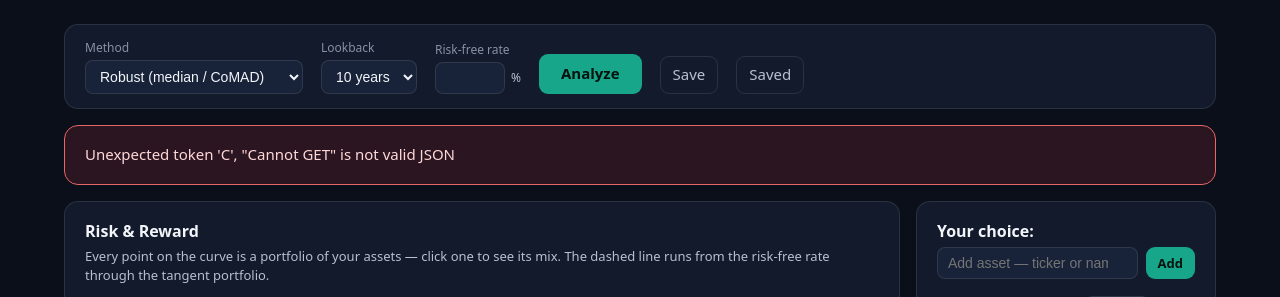
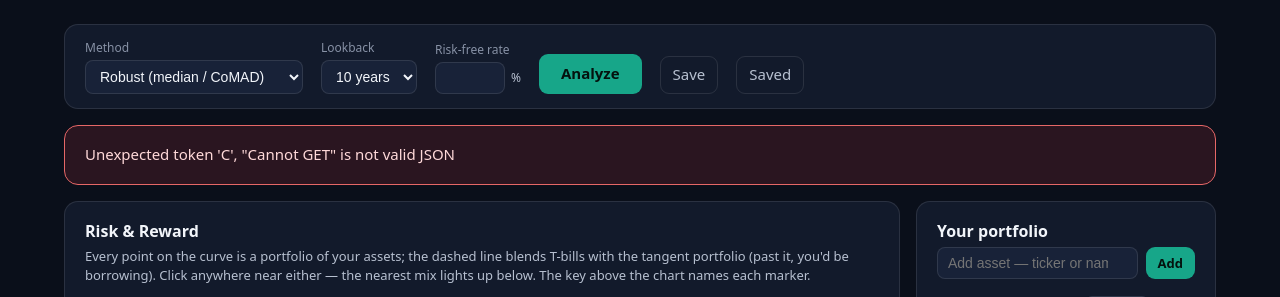
Before and after one commit to Rtasseff/Condor, a Django app: template web/explorer/templates/explorer/index.html in a window 1280 px wide. Shown: the part 66-363 px from the top of the page. Run offline with Django 5.2, Linux system fonts and the light colour scheme; the template is opened without the code that fills it, so the values that code supplies are empty; some libraries are stand-ins or nearby versions.

Commit message:
Explorer: key-based chart, click-anywhere snap, CAL two-fund mixes
First round of RT's UI review:

- Marker labels no longer chase points around the plane; every marker
  is named once in a key (Plotly legend). "Your choice" is now
  "Your portfolio" (chart, sidebar).
- Clicking a point marks it with a teal "Considering" ring; the
  selected-point card moved directly under the chart so the graph
  stays in view while inspecting.
- Click anywhere: clicks snap to the nearest inspectable point in
  pixel distance (frontier points, anchors, CAL mixes) — no need to
  hit a marker exactly. Drags/zooms are ignored.
- The capital allocation line is now selectable: Frontier.cal_mix()
  (engine: _cal_mix in frontier.py — linear two-fund math) exposes a
  grid of T-bills + tangency blends in the cal payload. Selecting one
  shows the T-bills share as a bar alongside the scaled risky weights;
  past the tangency the card warns that borrowing at the T-bill rate
  isn't realistic. Legacy precedent: CAL mixes in the 2024 notebook.
- Payload: cal gains a "points" list (additive; x/y unchanged).
  Sharpe is None (not NaN) at the zero-risk point to stay JSON-safe.

Tests: 6 new in test_model.py (closed-form linearity, k=0/k=1
identities, constant Sharpe along the line, borrowing flags, grid
span, no-tangency errors). Verified live in Chrome: snap, ring,
borrow warning, lending note, adopt flow.

```diff
--- a/web/explorer/static/explorer/app.js
+++ b/web/explorer/static/explorer/app.js
@@ -17,6 +17,7 @@ const C = {
   frontier: cssVar("--series-frontier"),
   cal: cssVar("--series-cal"),
   you: cssVar("--series-you"),
+  select: cssVar("--series-select"),
 };
 
 // ---------- state ----------
@@ -197,13 +198,30 @@ function hoverStyle() {
   };
 }
 
+function calMixLabel(p) {
+  if (p.risky_frac < 0.005) return "100% T-bills";
+  if (p.borrowing)
+    return `Borrow ${pct(-p.cash_frac, 0)} + tangency mix ${pct(p.risky_frac, 0)}`;
+  return `T-bills ${pct(p.cash_frac, 0)} + tangency mix ${pct(p.risky_frac, 0)}`;
+}
+
+function calMixTitle(p) {
+  if (p.risky_frac < 0.005) return "100% T-bills (risk-free)";
+  if (p.borrowing)
+    return `Capital allocation — ${pct(p.risky_frac, 0)} tangency mix, ` +
+           `borrowing ${pct(-p.cash_frac, 0)} at the risk-free rate`;
+  return `Capital allocation — ${pct(p.cash_frac, 0)} T-bills + ` +
+         `${pct(p.risky_frac, 0)} tangency mix`;
+}
+
 function renderChart() {
   const r = state.result;
   if (!r) return;
   $("chart-empty").style.display = "none";
 
   const traces = [];
-  const annotations = [];
+  // Identity lives in the key (legend) — no annotations chasing markers
+  // around the plane. Selection is the "Considering" ring.
 
   // capital allocation line (under everything)
   if (r.cal) {
@@ -213,6 +231,19 @@ function renderChart() {
       line: { color: C.cal, width: 2, dash: "dash" },
       hoverinfo: "skip",
     });
+    // …dotted with clickable two-fund mixes (T-bills + tangency)
+    if (r.cal.points) {
+      traces.push({
+        x: r.cal.points.map((p) => p.vol),
+        y: r.cal.points.map((p) => p.ret),
+        text: r.cal.points.map(calMixLabel),
+        mode: "markers", name: "cal-mixes", showlegend: false,
+        marker: { size: 4, color: C.cal, opacity: 0.55 },
+        hovertemplate:
+          "%{text} · reward %{y:.1%} · risk %{x:.1%}" +
+          "<br><i>click to inspect this mix</i><extra></extra>",
+      });
+    }
   }
 
   // efficient frontier
@@ -245,56 +276,41 @@ function renderChart() {
     hovertemplate: "%{text}: reward %{y:.1%} · risk %{x:.1%}<extra></extra>",
   });
 
-  // min-vol (leftmost frontier point) — labeled ink marker, not a series
+  // min-vol (leftmost frontier point)
   if (r.min_vol) {
     traces.push({
       x: [r.min_vol.vol], y: [r.min_vol.ret],
-      mode: "markers", name: "Min dispersion", showlegend: false,
+      mode: "markers", name: "Min dispersion",
       marker: {
         size: 11, symbol: "square", color: C.ink,
         line: { color: C.surface, width: 2 },
       },
       hovertemplate:
-        "Minimum dispersion · reward %{y:.1%} · risk %{x:.1%}<extra></extra>",
-    });
-    annotations.push({
-      x: r.min_vol.vol, y: r.min_vol.ret,
-      text: "Min dispersion", showarrow: true, arrowcolor: C.axis,
-      ax: -60, ay: 20, font: { color: C.ink2, size: 12 },
+        "Minimum dispersion · reward %{y:.1%} · risk %{x:.1%}" +
+        "<br><i>click to inspect</i><extra></extra>",
     });
   }
 
-  // tangency — frontier-blue diamond with ring + label
+  // tangency — frontier-blue diamond
   if (r.tangency) {
     traces.push({
       x: [r.tangency.vol], y: [r.tangency.ret],
       customdata: [[r.tangency.sharpe]],
-      mode: "markers", name: "Tangent portfolio", showlegend: false,
+      mode: "markers", name: "Tangent ('reasonable guess')",
       marker: {
         size: 15, symbol: "diamond", color: C.frontier,
         line: { color: C.ink, width: 2 },
       },
       hovertemplate:
-        "'Reasonable guess' tangent · reward %{y:.1%} · risk %{x:.1%}" +
+        "Tangent portfolio · reward %{y:.1%} · risk %{x:.1%}" +
         " · Sharpe %{customdata[0]:.2f}<br><i>click to inspect</i><extra></extra>",
-    });
-    annotations.push({
-      x: r.tangency.vol, y: r.tangency.ret,
-      text: "'Reasonable guess'<br>tangent portfolio",
-      showarrow: true, arrowcolor: C.axis,
-      ax: -80, ay: -40, font: { color: C.ink2, size: 12 },
     });
   }
 
   // risk-free anchor
-  annotations.push({
-    x: 0, y: r.risk_free_rate,
-    text: "US T-bills<br>(risk-free)", showarrow: true, arrowcolor: C.axis,
-    ax: 30, ay: 30, font: { color: C.ink2, size: 12 },
-  });
   traces.push({
     x: [0], y: [r.risk_free_rate],
-    mode: "markers", name: "Risk-free", showlegend: false,
+    mode: "markers", name: "T-bills (risk-free)",
     marker: {
       size: 11, color: C.cal, symbol: "circle",
       line: { color: C.surface, width: 2 },
@@ -307,20 +323,28 @@ function renderChart() {
   traces.push({
     x: [p.vol], y: [p.ret],
     customdata: [[p.sharpe]],
-    mode: "markers", name: "Your choice",
+    mode: "markers", name: "Your portfolio",
     marker: {
       size: 14, color: C.you, symbol: "circle",
       line: { color: C.ink, width: 2 },
     },
     hovertemplate:
-      "Your choice · reward %{y:.1%} · risk %{x:.1%}" +
+      "Your portfolio · reward %{y:.1%} · risk %{x:.1%}" +
       " · Sharpe %{customdata[0]:.2f}<extra></extra>",
   });
-  annotations.push({
-    x: p.vol, y: p.ret,
-    text: "Your choice", showarrow: true, arrowcolor: C.axis,
-    ax: 45, ay: 25, font: { color: C.you, size: 12 },
-  });
+
+  // the point being considered (selection ring)
+  if (state.selected) {
+    traces.push({
+      x: [state.selected.vol], y: [state.selected.ret],
+      mode: "markers", name: "Considering",
+      marker: {
+        size: 22, symbol: "circle-open", color: C.select,
+        line: { width: 3, color: C.select },
+      },
+      hoverinfo: "skip",
+    });
+  }
 
   const layout = {
     paper_bgcolor: C.surface,
@@ -337,26 +361,65 @@ function renderChart() {
       tickformat: ".0%", gridcolor: C.grid, zerolinecolor: C.axis,
     },
     legend: {
-      orientation: "h", x: 0, y: 1.08,
+      orientation: "h", x: 0, y: 1.1,
       font: { color: C.ink2, size: 12 },
     },
     hoverlabel: hoverStyle(),
-    annotations,
   };
 
-  Plotly.newPlot("chart", traces, layout, {
+  Plotly.react("chart", traces, layout, {
     displayModeBar: false, responsive: true,
-  }).then((gd) => {
-    gd.on("plotly_click", (ev) => {
-      const pt = ev.points && ev.points[0];
-      if (!pt) return;
-      if (pt.data.name === "Efficient frontier") {
-        selectPoint(state.result.frontier[pt.pointIndex],
-          `Frontier point ${pt.pointIndex + 1} of ${state.result.frontier.length}`);
-      } else if (pt.data.name === "Tangent portfolio") {
-        selectPoint(state.result.tangency, "'Reasonable guess' — tangent portfolio");
-      }
-    });
+  });
+}
+
+// ---------- click-anywhere selection ----------
+// Everything inspectable, with the title the point card will show.
+function clickTargets() {
+  const r = state.result, out = [];
+  if (!r) return out;
+  r.frontier.forEach((p, i) => out.push({
+    point: p, kind: "frontier",
+    title: `Frontier point ${i + 1} of ${r.frontier.length}`,
+  }));
+  if (r.tangency) out.push({
+    point: r.tangency, kind: "frontier",
+    title: "Tangent portfolio — the 'reasonable guess'",
+  });
+  if (r.min_vol) out.push({
+    point: r.min_vol, kind: "frontier",
+    title: "Minimum-dispersion portfolio",
+  });
+  if (r.cal && r.cal.points) {
+    for (const p of r.cal.points) {
+      out.push({ point: p, kind: "cal", title: calMixTitle(p) });
+    }
+  }
+  return out;
+}
+
+// A click anywhere on the plot snaps to the nearest inspectable point in
+// *pixel* distance — no need to hit a marker exactly. Drags (zoom) and
+// clicks outside the plotting area (legend, axes) are ignored.
+function wireChartClicks() {
+  const gd = $("chart");
+  let down = null;
+  gd.addEventListener("pointerdown", (e) => { down = [e.clientX, e.clientY]; });
+  gd.addEventListener("click", (e) => {
+    if (down && Math.hypot(e.clientX - down[0], e.clientY - down[1]) > 5) return;
+    const fl = gd._fullLayout;
+    if (!fl || !fl.xaxis || !state.result) return;
+    const rect = gd.getBoundingClientRect();
+    const xpx = e.clientX - rect.left - fl.xaxis._offset;
+    const ypx = e.clientY - rect.top - fl.yaxis._offset;
+    if (xpx < 0 || ypx < 0 || xpx > fl.xaxis._length || ypx > fl.yaxis._length) return;
+    let best = null, bestD = Infinity;
+    for (const c of clickTargets()) {
+      const dx = fl.xaxis.d2p(c.point.vol) - xpx;
+      const dy = fl.yaxis.d2p(c.point.ret) - ypx;
+      const d = dx * dx + dy * dy;
+      if (d < bestD) { bestD = d; best = c; }
+    }
+    if (best) selectPoint(best.point, best.title, best.kind);
   });
 }
 
@@ -368,10 +431,10 @@ function renderTiles() {
   $("t-sharpe").textContent = p.sharpe.toFixed(2);
 }
 
-function selectPoint(point, title) {
-  state.selected = { ...point, title };
+function selectPoint(point, title, kind) {
+  state.selected = { ...point, title, kind: kind || "frontier" };
+  renderChart(); // paints the "Considering" ring
   renderPoint(state.selected);
-  $("pointcard").scrollIntoView({ behavior: "smooth", block: "nearest" });
 }
 
 function renderPoint(sel) {
@@ -379,12 +442,16 @@ function renderPoint(sel) {
   if (!sel) { card.hidden = true; return; }
   card.hidden = false;
   $("pointtitle").textContent = sel.title || "Selected portfolio";
+  const sharpe = sel.sharpe == null ? "—" : sel.sharpe.toFixed(2);
   $("pointstats").textContent =
-    `Reward ${pct(sel.ret)} · risk ${pct(sel.vol)} · Sharpe ${sel.sharpe.toFixed(2)}`;
+    `Reward ${pct(sel.ret)} · risk ${pct(sel.vol)} · Sharpe ${sharpe}`;
 
   const box = $("pointweights");
   box.replaceChildren();
   const entries = Object.entries(sel.weights).sort((a, b) => b[1] - a[1]);
+  if (sel.kind === "cal" && sel.cash_frac > 0.0005) {
+    entries.unshift(["T-BILLS", sel.cash_frac]);
+  }
   for (const [t, w] of entries) {
     const row = document.createElement("div");
     row.className = "wrow";
@@ -393,14 +460,39 @@ function renderPoint(sel) {
     tick.textContent = t;
     const barwrap = document.createElement("div");
     const bar = document.createElement("div");
-    bar.className = "bar";
-    bar.style.width = Math.max(1, 100 * w) + "%";
+    bar.className = t === "T-BILLS" ? "bar cash" : "bar";
+    bar.style.width = Math.min(100, Math.max(1, 100 * w)) + "%";
     barwrap.appendChild(bar);
     const val = document.createElement("span");
     val.className = "val";
     val.textContent = pct(w);
     row.append(tick, barwrap, val);
     box.appendChild(row);
+  }
+
+  // CAL mixes aren't adoptable (the sidebar tracks only risky assets);
+  // explain the split instead — with a warning in the borrowing region.
+  const note = $("calnote");
+  const adopt = $("adoptpoint");
+  if (sel.kind === "cal") {
+    adopt.hidden = true;
+    note.hidden = false;
+    if (sel.borrowing) {
+      note.className = "sub warn";
+      note.textContent =
+        `This point borrows ${pct(-sel.cash_frac, 0)} of your wealth at the ` +
+        `risk-free rate to lever up the tangency mix. Most investors can't ` +
+        `borrow at the T-bill rate, so real results would be worse than shown.`;
+    } else {
+      note.className = "sub";
+      note.textContent =
+        `To hold this mix, keep ${pct(sel.cash_frac, 0)} of your money in ` +
+        `T-bills and put the remaining ${pct(sel.risky_frac, 0)} into the ` +
+        `tangency portfolio (bars are fractions of your total wealth).`;
+    }
+  } else {
+    adopt.hidden = false;
+    note.hidden = true;
   }
 }
 
@@ -680,6 +772,7 @@ $("saved").addEventListener("click", () => {
 });
 
 (async function init() {
+  wireChartClicks();
   await loadTickers();
   const presetEl = $("preset"); // /p/<uuid> injects the saved config
   if (presetEl) {
--- a/web/explorer/static/explorer/style.css
+++ b/web/explorer/static/explorer/style.css
@@ -18,6 +18,7 @@
   --series-frontier: #3987e5;
   --series-cal:      #d55181;
   --series-you:      #c98500;
+  --series-select:   #1fc6a3;   /* 'considering' selection ring (matches UI accent) */
   --danger:       #e66767;
   --danger-bg:    #2a1520;
 
@@ -223,6 +224,16 @@ button.small { padding: 6px 12px; font-size: 13px; }
   font-size: 13px; color: var(--ink-2); text-align: right;
   font-variant-numeric: tabular-nums;
 }
+.wrow .bar.cash { background: var(--series-cal); opacity: 0.75; }
+
+/* selected-point card lives inside the chart card, right under the plot */
+.pointcard { border-top: 1px solid var(--ring); margin-top: 14px; padding-top: 12px; }
+.pointcard h2 { margin: 0 0 4px; font-size: 15px; font-weight: 700; }
+.sub.warn {
+  color: #ffd9d9; background: var(--danger-bg);
+  border: 1px solid var(--danger); border-radius: 8px;
+  padding: 8px 12px;
+}
 
 /* table */
 .tablewrap { overflow-x: auto; }
--- a/web/explorer/templates/explorer/index.html
+++ b/web/explorer/templates/explorer/index.html
@@ -75,14 +75,24 @@
   <div class="layout">
     <section class="card chartcard">
       <h2>Risk &amp; Reward</h2>
-      <p class="sub">Every point on the curve is a portfolio of your assets — click one to see its mix.
-         The dashed line runs from the risk-free rate through the tangent portfolio.</p>
+      <p class="sub">Every point on the curve is a portfolio of your assets; the dashed line
+         blends T-bills with the tangent portfolio (past it, you'd be borrowing).
+         Click anywhere near either — the nearest mix lights up below. The key above
+         the chart names each marker.</p>
       <div id="chart" aria-label="Efficient frontier chart"></div>
       <div id="chart-empty" class="empty">Add assets on the right, then hit <b>Analyze</b>.</div>
+
+      <section id="pointcard" class="pointcard" hidden aria-label="Selected point">
+        <h2 id="pointtitle">Selected portfolio</h2>
+        <p class="sub" id="pointstats"></p>
+        <div id="pointweights" class="wbars"></div>
+        <p class="sub" id="calnote" hidden></p>
+        <button id="adoptpoint" class="primary small">Make this my portfolio</button>
+      </section>
     </section>
 
     <aside class="card sidecard" aria-label="Your portfolio">
-      <h2>Your choice:</h2>
+      <h2>Your portfolio</h2>
       <form id="addform" autocomplete="off">
         <input id="addticker" list="tickerlist" placeholder="Add asset — ticker or name"
                spellcheck="false" aria-label="Add asset">
@@ -103,13 +113,6 @@
     <div class="tile"><span class="label">Expected return <small>(annual)</small></span><span class="value" id="t-ret">–</span></div>
     <div class="tile"><span class="label">Dispersion <small>(annual σ)</small></span><span class="value" id="t-vol">–</span></div>
     <div class="tile"><span class="label">Sharpe ratio</span><span class="value" id="t-sharpe">–</span></div>
-  </section>
-
-  <section class="card" id="pointcard" hidden>
-    <h2 id="pointtitle">Selected portfolio</h2>
-    <p class="sub" id="pointstats"></p>
-    <div id="pointweights" class="wbars"></div>
-    <button id="adoptpoint" class="primary small">Make this my portfolio</button>
   </section>
 
   <section class="card" id="tablecard" hidden>
```
Also changed, not shown: condor/frontier.py (+18 -0 lines), condor/model.py (+39 -3 lines), tests/test_model.py (+57 -0 lines).
